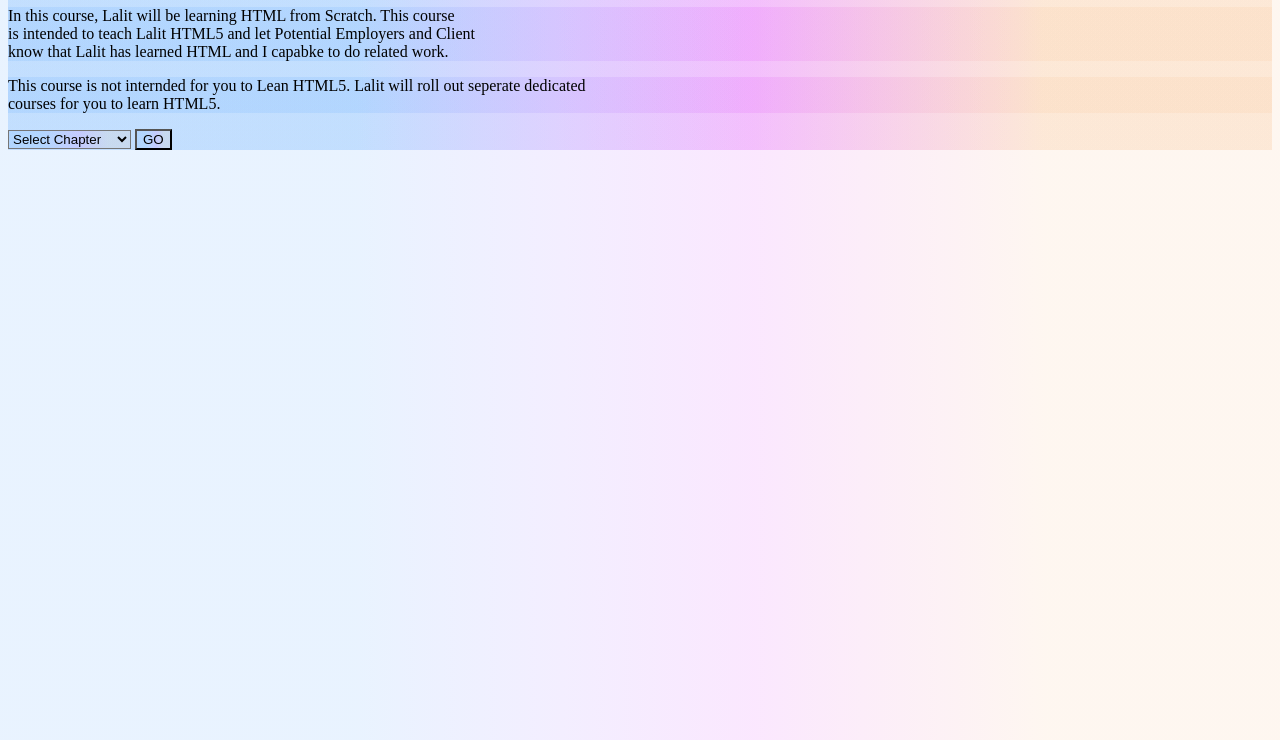
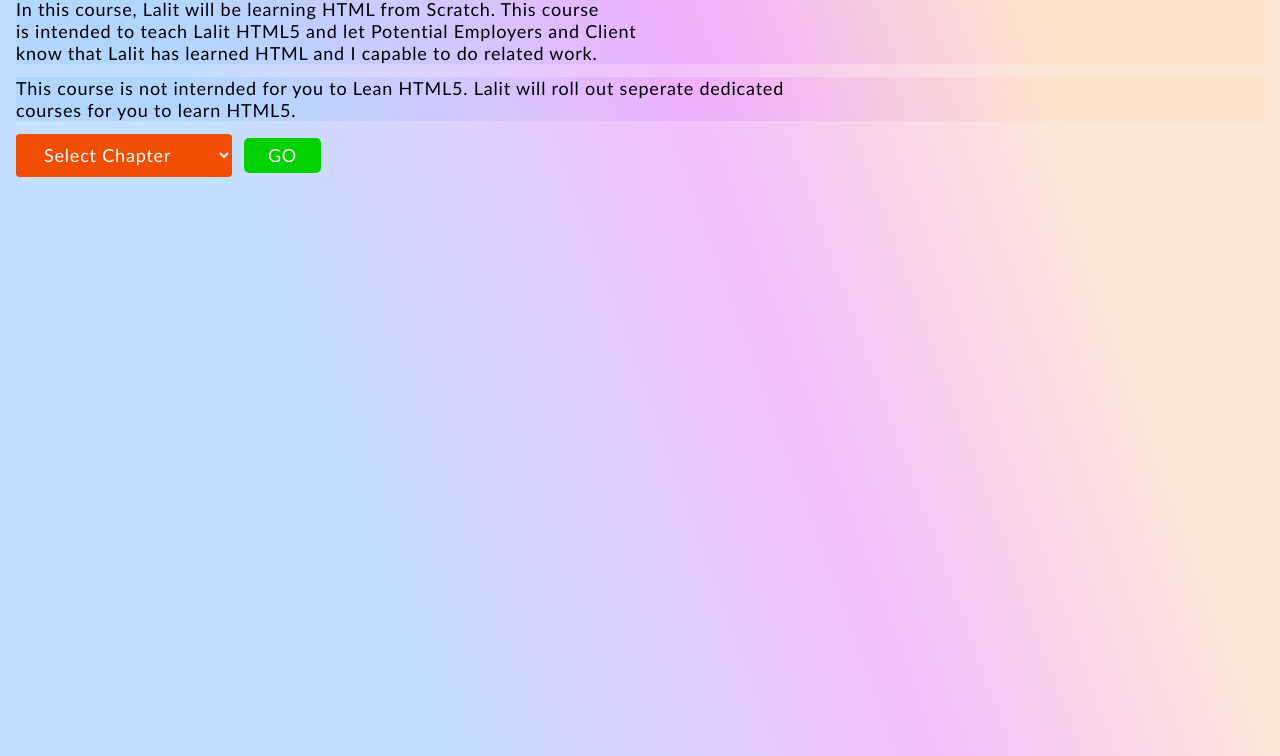
Before and after one commit to hellolalit/html, a plain HTML site: page index.html in a window 1280 px wide. Shown: the part 60-816 px from the top of the page. Drawn offline with Linux system fonts and the light colour scheme.

Commit message:
updated css and the root html usable

```diff
--- a/CSS/style.css
+++ b/CSS/style.css
@@ -1,3 +1,45 @@
 * {
-    background: linear-gradient(90deg, rgba(37, 138, 252, 0.100) 27.64%, rgba(136, 91, 255, 0.100) 43.42%, rgba(213, 23, 247, 0.100) 58.83%, rgba(246, 173, 109, 0.100) 81.81%);
+    background: linear-gradient(70deg, rgba(37, 138, 252, 0.100) 27.64%, rgba(136, 91, 255, 0.100) 43.42%, rgba(213, 23, 247, 0.100) 58.83%, rgba(246, 173, 109, 0.100) 81.81%);
+    font-family:'Gill Sans', 'Gill Sans MT', Calibri, 'Trebuchet MS', sans-serif;
+    margin:0;
+    padding:0;
 }
+
+p, select, option {
+    font-size: 18px;
+    letter-spacing: 0.8px;
+    margin-bottom: 0.8rem;
+}
+
+.main-scope{
+    min-height:100vh;
+    padding: 0.5rem 1rem;
+}
+
+.root-head {
+    font-size: 35px;
+    font-weight: 600;
+    letter-spacing: 1px;
+    color: rgb(0, 51, 255);
+    margin-bottom: 0.5rem;
+}
+
+.chapter-selector {
+    padding: 0.6rem 1.5rem;
+    background: rgb(239, 78, 4);
+    color: white;
+    border: none;
+    border-radius: 4px;
+    transition: 0.3s
+}
+
+.go-btn {
+   margin-left: 0.5rem;
+   padding: 0.4rem 1.5rem;
+   border: none;
+   border-radius: 5px;
+   background: rgb(1, 208, 1);
+   color: white;
+   font-size: 18px;
+   letter-spacing: 0.5px;
+}
--- a/index.html
+++ b/index.html
@@ -8,14 +8,14 @@
 	</head>
 	<body>
 		<main class="main-scope">
-			<h2 style="letter-spacing: 1px">Welcome to Html from Scratch Course!</h2>
+			<h1 class="root-head">Welcome to Html from Scratch Course!</h1>
 
-			<p>
+			<p class="para">
 				In this course, Lalit will be learning HTML from Scratch. This course
 				<br />
 				is intended to teach Lalit HTML5 and let Potential Employers and Client
 				<br />
-				know that Lalit has learned HTML and I capabke to do related work.
+				know that Lalit has learned HTML and I capable to do related work.
 			</p>
 
 			<p>
@@ -25,8 +25,8 @@
 				courses for you to learn HTML5.
 			</p>
 
-			<select name="chapters" id="chap">
-				<option value="Select Chapter">Select Chapter</option>
+			<select name="chapters" id="chap" class="chapter-selector">
+				<option value="Select Chapter" class="select-ch">Select Chapter</option>
 				<option value="Select Chapter">Ch1 - Basics</option>
 				<option value="Select Chapter">Ch2 - Comments</option>
 				<option value="Select Chapter">Ch3 - Headings</option>
@@ -42,7 +42,7 @@
 				<option value="Select Chapter">Ch13 - Basics</option>
 				<option value="Select Chapter">Ch14 - Basics</option>
 			</select>
-			<button>GO</button>
+			<button class="go-btn">GO</button>
 		</main>
 	</body>
 </html>
```
Also changed, not shown: ch5-formatting/formatting.html (+3 -1 lines).
